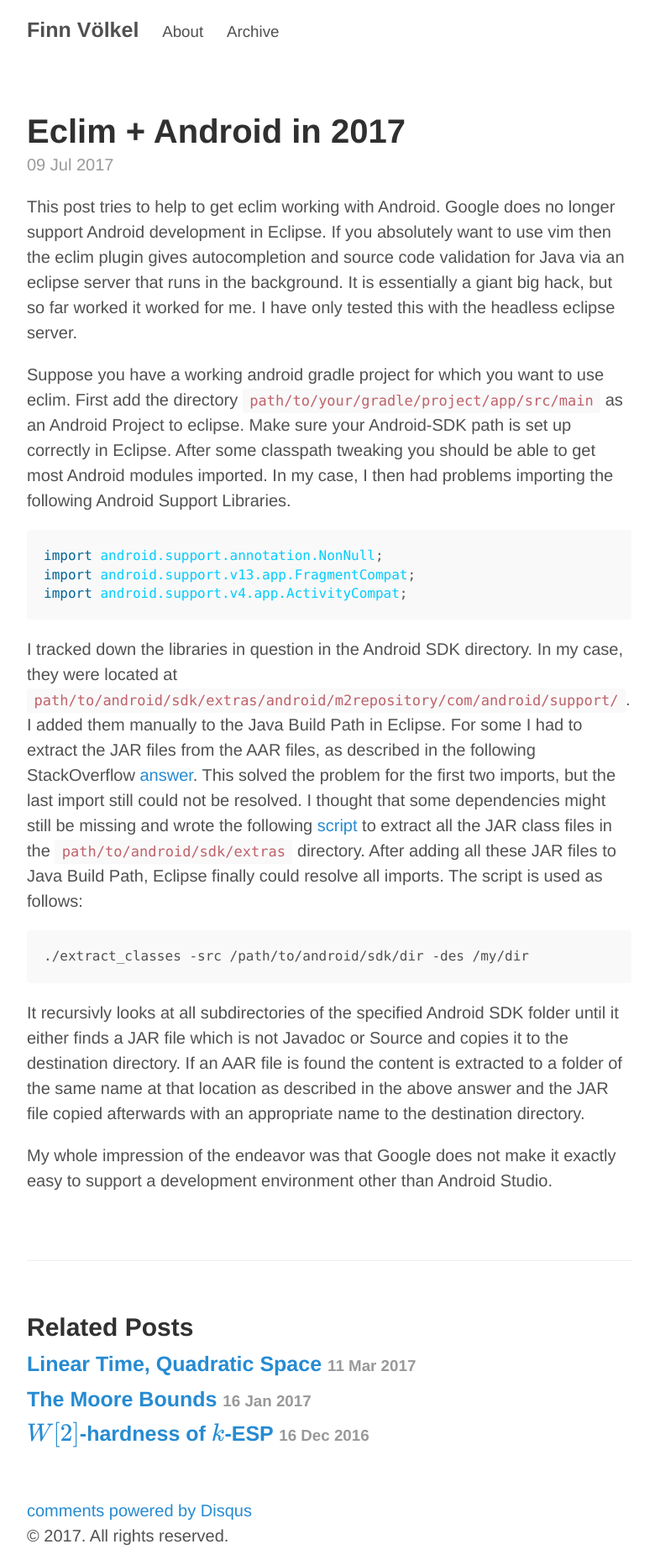
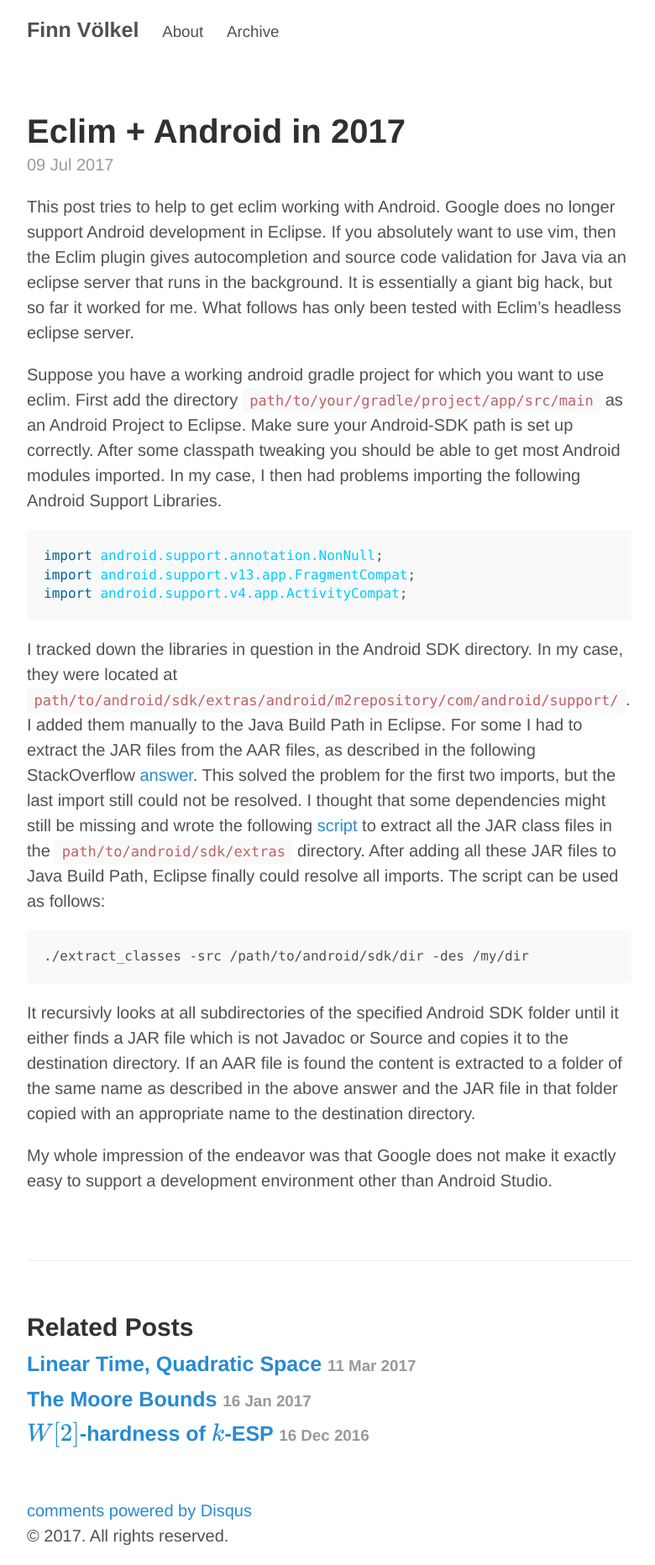
Before and after one commit to FiV0/FiV0.github.io, a Jekyll site: the page built from _posts/2017-07-09-elcim-android-in-2017.md, in a window 1280 px wide. Shown: the whole page at 84% size, without its empty margins (248-1028 px from the left). Built offline with Jekyll 4.4.1, drawn with Linux system fonts in a browser that asks for light colours; formulas are drawn with MathJax 3; comment, search, counter and statistics services are not loaded.

Commit message:
eclim + android coquilles

````diff
--- a/_posts/2017-07-09-elcim-android-in-2017.md
+++ b/_posts/2017-07-09-elcim-android-in-2017.md
@@ -7,10 +7,10 @@ permalink: eclim-android-in-2017
 ---
 
 This post tries to help to get eclim working with Android. Google does no longer support Android development in Eclipse. If you
-absolutely want to use vim then the eclim plugin gives autocompletion and source code validation for Java via an eclipse server that runs in the background.
-It is essentially a giant big hack, but so far worked it worked for me. I have only tested this with the headless eclipse server.
+absolutely want to use vim, then the Eclim plugin gives autocompletion and source code validation for Java via an eclipse server that runs in the background.
+It is essentially a giant big hack, but so far it worked for me. What follows has only been tested with Eclim's headless eclipse server.
 
-Suppose you have a working android gradle project for which you want to use eclim. First add the directory `path/to/your/gradle/project/app/src/main` as an Android Project to eclipse. Make sure your Android-SDK path is set up correctly in Eclipse. After some classpath tweaking you should be able to get most Android modules imported.
+Suppose you have a working android gradle project for which you want to use eclim. First add the directory `path/to/your/gradle/project/app/src/main` as an Android Project to Eclipse. Make sure your Android-SDK path is set up correctly. After some classpath tweaking you should be able to get most Android modules imported.
 In my case, I then had problems importing the following Android Support Libraries.
 
 ```java
@@ -27,13 +27,12 @@ For some I had to extract the JAR files from the AAR files, as described in the
 first two imports, but the last import still could not be resolved. I thought that some dependencies might still
 be missing and wrote the following [script](https://gist.github.com/FiV0/ac63421b9c03cae277bd356393a70d29) to extract all
 the JAR class files in the `path/to/android/sdk/extras` directory. After adding all these JAR files to Java Build Path, Eclipse finally could resolve
-all imports. The script is used as follows:
+all imports. The script can be used as follows:
 ```
 ./extract_classes -src /path/to/android/sdk/dir -des /my/dir
 ```
 It recursivly looks at all subdirectories of the specified Android SDK folder until it either finds a JAR file which is not Javadoc or Source and copies it
-to the destination directory. If an AAR file is found the content is extracted to a folder of the same name at that location as described in the above answer and
-the JAR file copied afterwards with an appropriate name to the destination directory.
-
+to the destination directory. If an AAR file is found the content is extracted to a folder of the same name as described in the above answer and
+the JAR file in that folder copied with an appropriate name to the destination directory.
 
 My whole impression of the endeavor was that Google does not make it exactly easy to support a development environment other than Android Studio.
````
